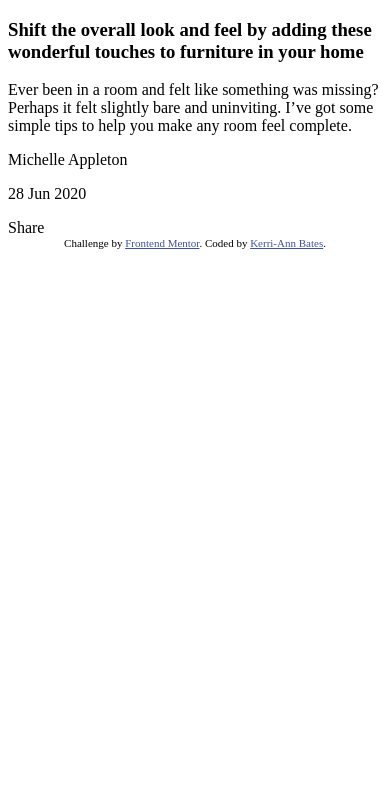
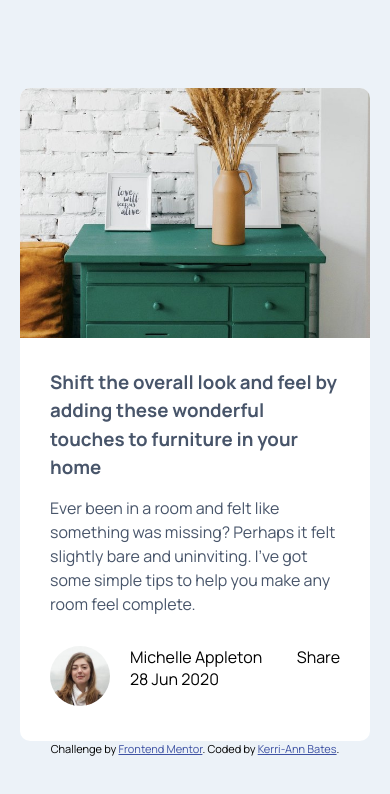
Before and after one commit to Kerri-AnnBates/article-preview-component-master, a website: page index.html in a window 390 px wide. Drawn offline with Linux system fonts and the light colour scheme; files whose address does not match are found by name.

Commit message:
setup initial styles for mobile

```diff
--- a/index.html
+++ b/index.html
@@ -5,34 +5,31 @@
 	<meta charset="UTF-8">
 	<meta name="viewport" content="width=device-width, initial-scale=1.0"> <!-- displays site properly based on user's device -->
 	<link rel="icon" type="image/png" sizes="32x32" href="./images/favicon-32x32.png">
+	<link href="https://fonts.googleapis.com/css2?family=Manrope:wght@400;500;700&display=swap" rel="stylesheet">
+	<link rel="stylesheet" href="styles/css/styles.css">
 	<title>Frontend Mentor | Article preview component</title>
-	<!-- Feel free to remove these styles or customise in your own stylesheet 👍 -->
-	<style>
-		.attribution {
-			font-size: 11px;
-			text-align: center;
-		}
-
-		.attribution a {
-			color: hsl(228, 45%, 44%);
-		}
-	</style>
 </head>
 
 <body>
 	<div class="preview-component">
 		<div class="main">
-			<div class="main__img"></div>
+			<div class="main__img">
+				<img src="./images//drawers.jpg" alt="Drawers">
+			</div>
 			<div class="main__content">
 				<h3 class="main__heading">Shift the overall look and feel by adding these wonderful touches to furniture in your home</h3>
 				<p class="main__text-content">Ever been in a room and felt like something was missing? Perhaps it felt slightly bare and uninviting. I’ve got some simple tips to help you make any room feel complete.</p>
 			</div>
 		</div>
 		<div class="footer">
-			<div class="footer__img"></div>
-			<div class="footer__content">
-				<p>Michelle Appleton</p>
-				<p>28 Jun 2020</p>
+			<div class="group">
+				<div class="footer__img">
+					<img src="./images/avatar-michelle.jpg" alt="author's profile">
+				</div>
+				<div class="footer__content">
+					<p>Michelle Appleton</p>
+					<p>28 Jun 2020</p>
+				</div>
 			</div>
 			<div class="footer__share"> Share </div>
 		</div>
--- /dev/null
+++ b/styles/scss/_general.scss
@@ -0,0 +1,38 @@
+*,
+*:before,
+*:after {
+	box-sizing: border-box;
+	margin: 0;
+	padding: 0;
+}
+
+.attribution {
+	font-size: 11px;
+	text-align: center;
+}
+
+.attribution a {
+	color: hsl(228, 45%, 44%);
+}
+
+body {
+	font-family: "Manrope", sans-serif;
+	background-color: $LightGrayishBlue;
+	padding: 20px;
+	display: flex;
+	flex-direction: column;
+	justify-content: center;
+	align-items: center;
+	height: 100vh;
+	width: 100vw;
+}
+
+img {
+	max-width: 100%;
+}
+
+.group:after {
+	content: "";
+	display: table;
+	clear: both;
+}
--- /dev/null
+++ b/styles/scss/_preview-component.scss
@@ -0,0 +1,50 @@
+.preview-component {
+	max-width: 400px;
+	background-color: #fff;
+	border-radius: 10px;
+}
+
+// component image
+.main__img {
+	overflow: hidden;
+	height: 250px;
+
+	img {
+		border-radius: 10px 10px 0 0;
+	}
+}
+
+// main component content
+.main__content {
+	padding: 30px;
+	color: $DarkGrayishBlue;
+	line-height: 1.5;
+}
+
+.main__heading {
+	margin-bottom: 15px;
+}
+
+// Footer
+.footer {
+	padding: 0 30px 30px 30px;
+	display: flex;
+	justify-content: space-between;
+}
+
+.footer__img {
+	img {
+		width: 60px;
+		height: 60px;
+		border-radius: 50%;
+	}
+}
+
+.footer__content {
+	padding-left: 20px;
+}
+
+.footer__img,
+.footer__content {
+	float: left;
+}
--- /dev/null
+++ b/styles/scss/_variables.scss
@@ -0,0 +1,9 @@
+// Colors
+$DarkGrayishBlue: hsl(217, 19%, 35%);
+$DarkBlue: hsl(214, 17%, 51%);
+$GrayishBlue: hsl(212, 23%, 69%);
+$LightGrayishBlue: hsl(210, 46%, 95%);
+
+// Device sizes
+$MobileSize: 375px;
+$DesktopSize: 1440px;
--- /dev/null
+++ b/styles/scss/styles.scss
@@ -0,0 +1,3 @@
+@import "./variables";
+@import "./general";
+@import "./preview-component";
```
Also changed, not shown: package.json (added, +23 -0 lines), styles/css/styles.css (added), 1 other file.
